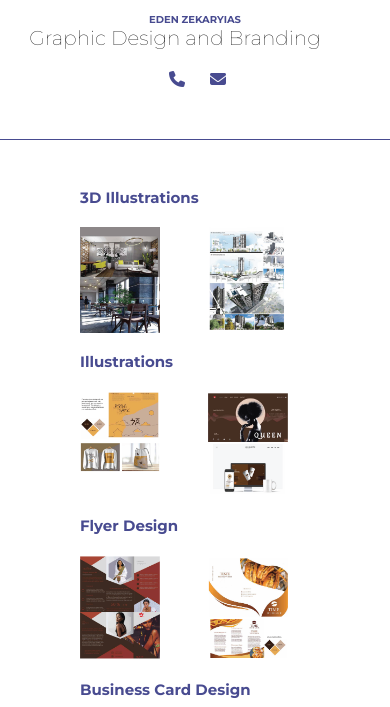
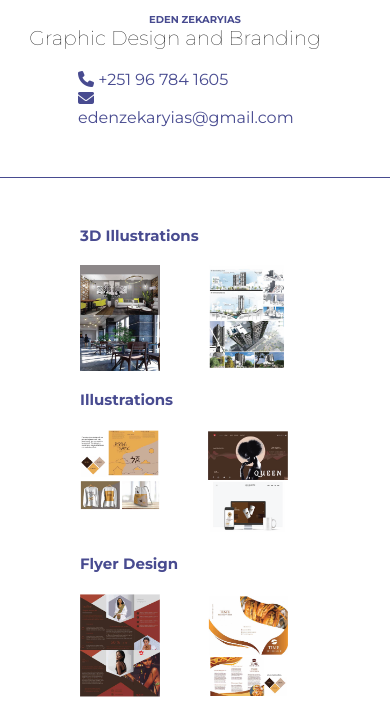
Before and after one commit to expired-pineapple/eden-portfolio, a plain HTML site: page index.html in a window 390 px wide. Shown: the part 137-844 px from the top of the page. Drawn offline with nearby package versions, Linux system fonts and the light colour scheme.

Commit message:
phone and email small

```diff
--- a/index.html
+++ b/index.html
@@ -18,6 +18,23 @@
             <img class="circle-image" src="./img/profile.png" alt="Circle Image">
             <div class="name">EDEN ZEKARYIAS</div>
             <span class="hr-span"><span style="font-size: 20px; font-weight: lighter;">Graphic Design and Branding</span><div class="hr-div"></div></span>
+            <div class="phone-and-email-sm">
+              <div class="phone-sm">
+                <a href="tel:+251 96 784 1605">
+                  <i class="fas fa-phone"></i>
+                  <span>+251 96 784 1605</span>
+                </a>
+              </div>
+              <div class="email-sm">
+                <a href="mailto:mailto:edenzekaryias@gmail.com">
+                  <i class="fas fa-envelope"></i>
+                  <span class="in">
+                    <span class="in">
+                      edenzekaryias@gmail.com
+                    </span>
+                </a>
+            </div>
+            </div>
             <div class="info">
               <div class="info-item">
                 <a href="tel:+251 96 784 1605">
--- a/main.css
+++ b/main.css
@@ -10,6 +10,9 @@
   @keyframes spin {
     0% { transform: rotate(0deg); }
     100% { transform: rotate(360deg); }
+  }
+  .phone-and-email-sm{
+	display: none;
   }
 		.image-container {
 			display: flex;
@@ -196,9 +199,29 @@
 	.bordered-container{
 		padding: 3rem 5rem 5rem 5rem;
 	}
+	.info{
+		display: flex;
+		flex-direction: column;
 
-	.info-item .in{
-		font-size: 50px;
-		color: #484b90;
 	}
-  }
+	.info i{
+		display: none;
+	}
+.info-item a{
+	text-decoration: none;
+	color:red;
+	width: 100%;
+}
+.phone-and-email-sm{
+	display: block;
+	width: 60%;
+}
+.phone-sm a{
+	color:#484b90;
+	text-decoration: none;
+}
+.email-sm a{
+	color:#484b90;
+	text-decoration: none;
+}
+}
```
